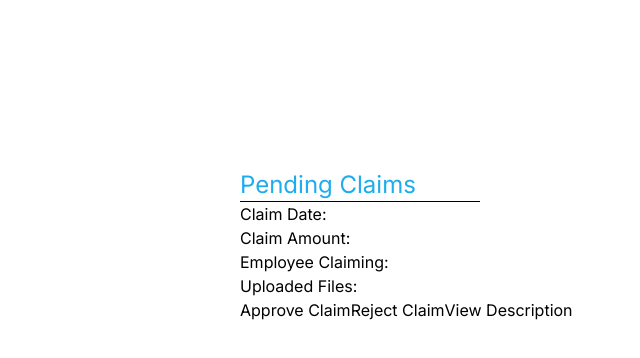
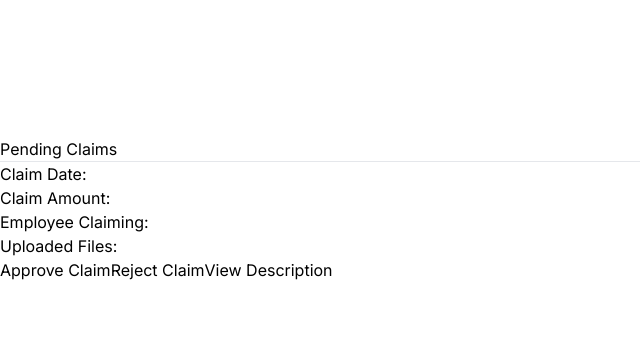
Before and after one commit to Sep-Fading/SWE_Project_Frontend, a Next.js app: page /LM_pending_claims in a window 1280 px wide. Shown: the top 358 px of the page, without its empty margins (0-640 px from the left). Built offline with nearby package versions, Linux system fonts and the light colour scheme.

Commit message:
refactored code

```diff
--- /dev/null
+++ b/src/Components/Header.tsx
@@ -0,0 +1,16 @@
+import React from "react";
+
+interface HeaderProps {
+    title: string;
+}
+
+const Header: React.FC<HeaderProps> = ({ title }) => {
+  return (
+    <header className="mx-[15rem] mt-[2rem]">
+      <h1 className="text-2xl text-blue">{title}</h1>
+      <hr className="border-3 border-black w-[15rem]" />
+    </header>
+  );
+};
+
+export default Header;
--- a/src/app/LM_pending_claims/page.tsx
+++ b/src/app/LM_pending_claims/page.tsx
@@ -1,17 +1,13 @@
 import React from "react";
 import Navigation from "@/Components/Navigation";
 import ClaimInfoBox from "@/Components/ClaimInfoBox";
+import Header from "@/Components/Header";
 
 const LineManagerPendingClaims: React.FC = () => {
   return (
     <div>
       <Navigation links={[]} />
-
-      <header className="mx-[15rem] mt-[2rem]">
-        <h1 className="text-2xl text-blue">Pending Claims</h1>
-        <hr className="border-3 border-black w-[15rem]" />
-      </header>
-
+      <Header title="Pending Claims" />
       <ClaimInfoBox />
     </div>
   );
--- a/src/app/Login/page.tsx
+++ b/src/app/Login/page.tsx
@@ -3,6 +3,7 @@
 import { useState } from "react";
 import InputField from "@/Components/InputField";
 import Button from "@/Components/Button";
+import Header from "@/Components/Header";
 
 const Login = () => {
   const [email, setEmail] = useState("");
@@ -27,7 +28,7 @@ const Login = () => {
 
   return (
     <div>
-      <h1>Login</h1>
+      <Header title="Login" />
       <form onSubmit={handleSubmit}>
       <InputField
         label="Email"
```
